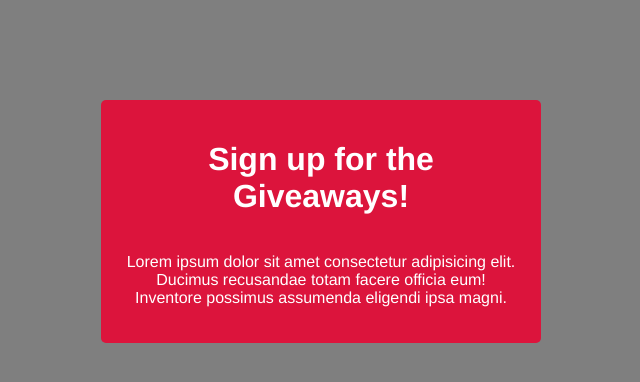
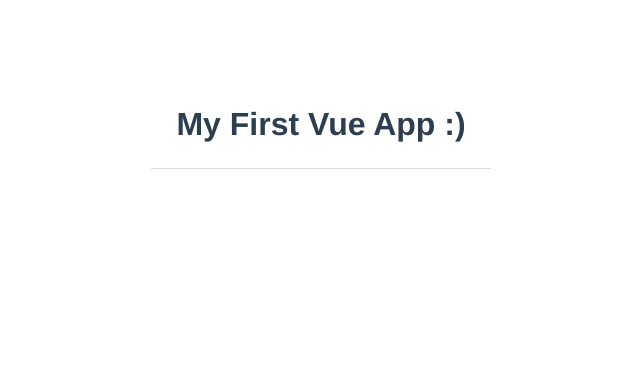
Before and after one commit to iamnotcypher/learning-vue, a Vue app: page / in a window 1280 px wide. Shown: the top 382 px of the page, without its empty margins (319-959 px from the left). Built offline with nearby package versions, Linux system fonts and the light colour scheme.

Commit message:
emiting custom event

```diff
--- a/src/App.vue
+++ b/src/App.vue
@@ -1,6 +1,6 @@
 <template>
   <h1>{{ title }}</h1>
-  <Modal :header="header" theme="sales" />
+  <Modal v-if="showModal" :header="header" theme="sales" />
 </template>
 
 <script>
@@ -14,7 +14,8 @@
   data() {
     return {
       title: 'My First Vue App :)',
-      header: 'Sign up for the Giveaways!'
+      header: 'Sign up for the Giveaways!',
+      showModal: false
     }
   },
   methods: {
```
